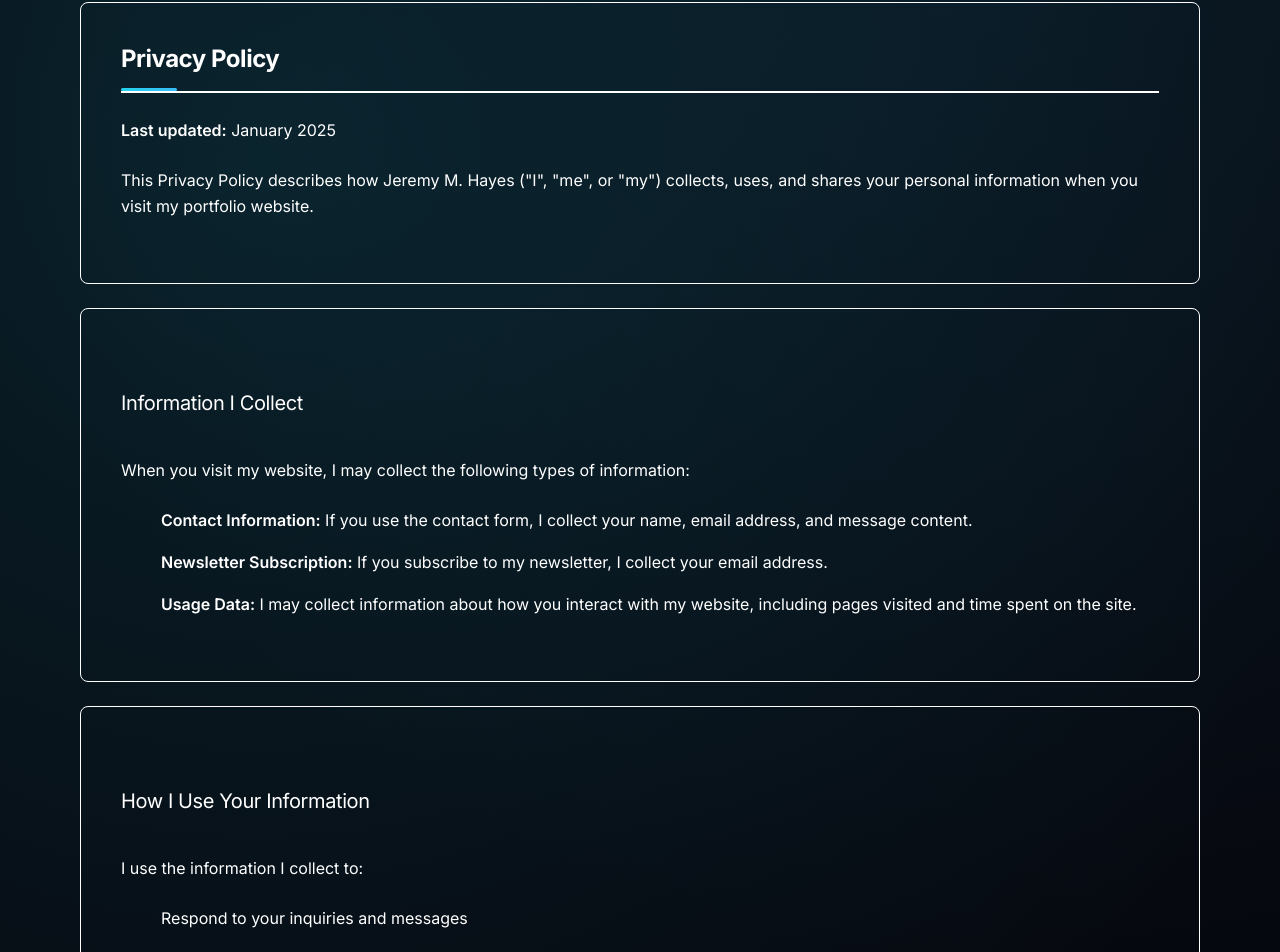
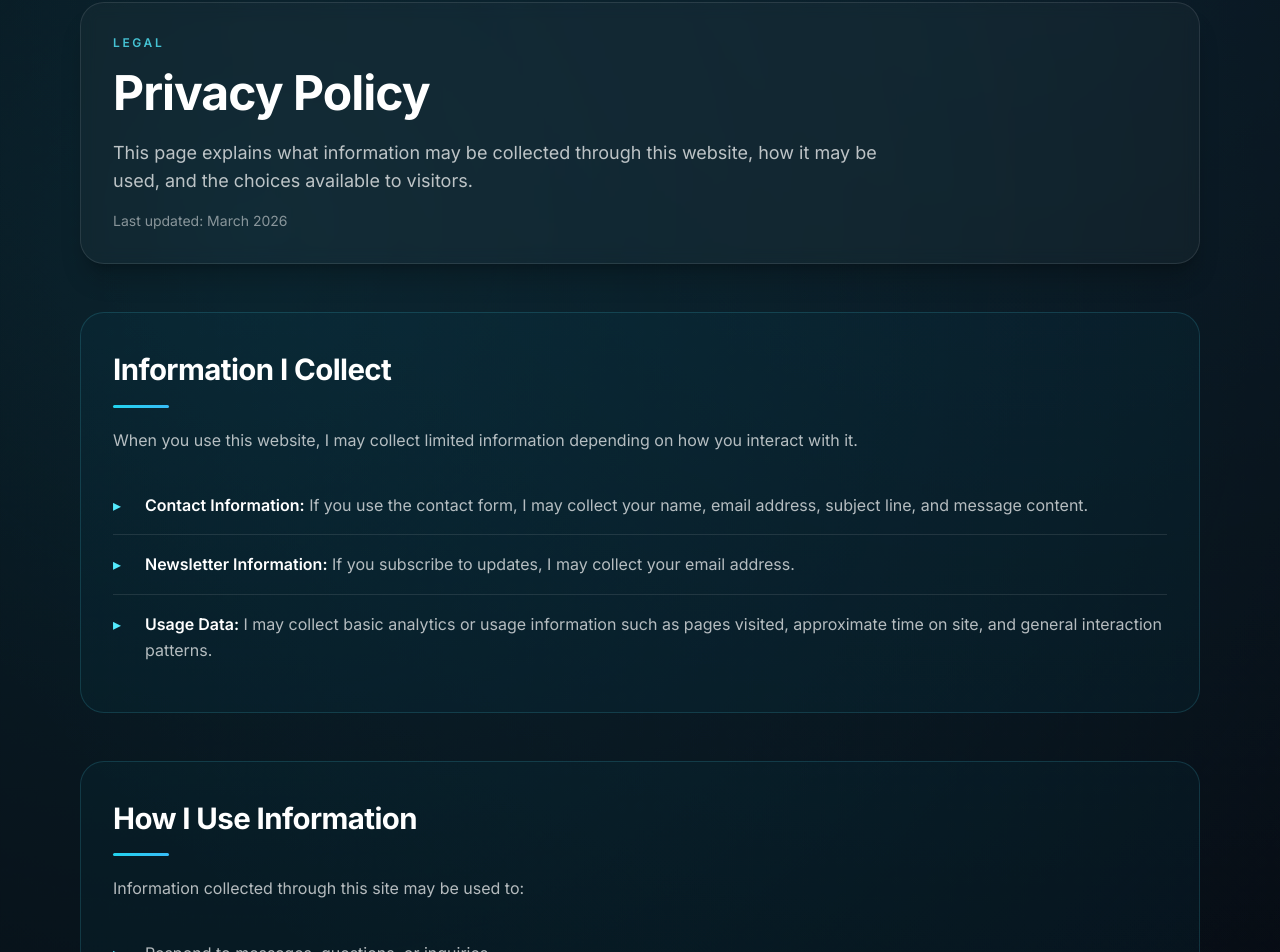
Before and after one commit to AspectOV/Portfolio, a Next.js app: page /privacy-policy in a window 1280 px wide. Shown: the part 142-1094 px from the top of the page. Built offline with nearby package versions, Linux system fonts and the light colour scheme.

Commit message:
Update page.tsx

```diff
--- a/src/app/privacy-policy/page.tsx
+++ b/src/app/privacy-policy/page.tsx
@@ -3,121 +3,157 @@
 import React from 'react'
 import { motion } from 'framer-motion'
 
+interface PolicySection {
+  title: string
+  content?: string[]
+  items?: { label?: string; text: string }[]
+}
+
+const sectionTransition = (delay = 0) => ({
+  initial: { opacity: 0, y: 24 },
+  whileInView: { opacity: 1, y: 0 },
+  viewport: { once: true, amount: 0.15 },
+  transition: { duration: 0.5, delay },
+})
+
+const policySections: PolicySection[] = [
+  {
+    title: 'Information I Collect',
+    content: [
+      'When you use this website, I may collect limited information depending on how you interact with it.',
+    ],
+    items: [
+      {
+        label: 'Contact Information',
+        text: 'If you use the contact form, I may collect your name, email address, subject line, and message content.',
+      },
+      {
+        label: 'Newsletter Information',
+        text: 'If you subscribe to updates, I may collect your email address.',
+      },
+      {
+        label: 'Usage Data',
+        text: 'I may collect basic analytics or usage information such as pages visited, approximate time on site, and general interaction patterns.',
+      },
+    ],
+  },
+  {
+    title: 'How I Use Information',
+    content: ['Information collected through this site may be used to:'],
+    items: [
+      { text: 'Respond to messages, questions, or inquiries.' },
+      { text: 'Send updates only if you have chosen to subscribe.' },
+      { text: 'Improve site content, usability, and performance.' },
+      { text: 'Monitor basic traffic and site behavior.' },
+    ],
+  },
+  {
+    title: 'Information Sharing',
+    content: [
+      'I do not sell your personal information. I may only share information when reasonably necessary in limited situations, such as:',
+    ],
+    items: [
+      { text: 'With your consent.' },
+      { text: 'To comply with legal obligations.' },
+      { text: 'To protect the security, rights, or operation of this website.' },
+    ],
+  },
+  {
+    title: 'Data Security',
+    content: [
+      'Reasonable measures may be used to protect information submitted through this website. However, no internet transmission or storage system can be guaranteed to be completely secure.',
+    ],
+  },
+  {
+    title: 'Your Choices',
+    content: ['Depending on the data involved, you may be able to:'],
+    items: [
+      { text: 'Request access to information you submitted.' },
+      { text: 'Request corrections to inaccurate information.' },
+      { text: 'Request deletion of submitted information, when applicable.' },
+      { text: 'Unsubscribe from updates at any time.' },
+    ],
+  },
+  {
+    title: 'Third-Party Services',
+    content: [
+      'This website may use third-party tools, services, embeds, hosting providers, or links to external platforms. Those services may handle data according to their own privacy policies.',
+    ],
+  },
+  {
+    title: 'Policy Updates',
+    content: [
+      'This privacy policy may be updated from time to time to reflect changes to the site, its features, or its data practices. The latest version will always be shown on this page.',
+    ],
+  },
+  {
+    title: 'Contact',
+    content: [
+      'If you have questions about this privacy policy or how information is handled, please contact me through the contact page on this website.',
+    ],
+  },
+]
+
 const PrivacyPolicyPage: React.FC = () => {
-  const sectionClasses = "bg-bg-secondary border border-border rounded-lg p-10 leading-relaxed";
-  const h2Classes = "text-text-primary mb-6 text-2xl border-b-2 border-accent pb-4";
-  const h3Classes = "text-text-primary my-10 text-xl";
-  const pClasses = "mb-6 text-text-secondary";
-  const ulClasses = "my-6 pl-10";
-  const liClasses = "mb-4 text-text-secondary";
-  const strongClasses = "text-text-primary font-semibold";
+  return (
+    <div className="space-y-10 md:space-y-12">
+      <motion.section
+        className="rounded-3xl border border-white/10 bg-white/[0.03] p-6 shadow-xl shadow-black/20 backdrop-blur-sm md:p-8"
+        {...sectionTransition(0)}
+      >
+        <p className="mb-3 text-xs font-semibold uppercase tracking-[0.22em] text-cyan-300/80">
+          Legal
+        </p>
 
-  return (
-    <div className="space-y-6">
-      <motion.section
-        className={sectionClasses}
-        initial={{ opacity: 0, y: 20 }}
-        animate={{ opacity: 1, y: 0 }}
-        transition={{ duration: 0.6 }}
-      >
-        <h2 className={h2Classes}>Privacy Policy</h2>
-        <p className={pClasses}><strong className={strongClasses}>Last updated:</strong> January 2025</p>
+        <h1 className="text-balance text-3xl font-bold leading-tight md:text-5xl">
+          Privacy Policy
+        </h1>
 
-        <p className={pClasses}>
-          This Privacy Policy describes how Jeremy M. Hayes ("I", "me", or "my") collects, uses, and shares your personal information when you visit my portfolio website.
+        <p className="mt-4 max-w-3xl text-base text-white/72 md:text-lg">
+          This page explains what information may be collected through this
+          website, how it may be used, and the choices available to visitors.
+        </p>
+
+        <p className="mt-4 text-sm text-white/50">
+          Last updated: March 2026
         </p>
       </motion.section>
 
-      <motion.section
-        className={sectionClasses}
-        initial={{ opacity: 0, y: 20 }}
-        animate={{ opacity: 1, y: 0 }}
-        transition={{ duration: 0.6, delay: 0.2 }}
-      >
-        <h3 className={h3Classes}>Information I Collect</h3>
-        <p className={pClasses}>When you visit my website, I may collect the following types of information:</p>
-        <ul className={ulClasses}>
-          <li className={liClasses}><strong className={strongClasses}>Contact Information:</strong> If you use the contact form, I collect your name, email address, and message content.</li>
-          <li className={liClasses}><strong className={strongClasses}>Newsletter Subscription:</strong> If you subscribe to my newsletter, I collect your email address.</li>
-          <li className={liClasses}><strong className={strongClasses}>Usage Data:</strong> I may collect information about how you interact with my website, including pages visited and time spent on the site.</li>
-        </ul>
-      </motion.section>
+      {policySections.map((section, index) => (
+        <motion.section
+          key={section.title}
+          className="rounded-3xl border border-cyan-300/15 bg-cyan-500/[0.04] p-6 md:p-8"
+          {...sectionTransition(0.06 * (index + 1))}
+        >
+          <h2>{section.title}</h2>
 
-      <motion.section
-        className={sectionClasses}
-        initial={{ opacity: 0, y: 20 }}
-        animate={{ opacity: 1, y: 0 }}
-        transition={{ duration: 0.6, delay: 0.4 }}
-      >
-        <h3 className={h3Classes}>How I Use Your Information</h3>
-        <p className={pClasses}>I use the information I collect to:</p>
-        <ul className={ulClasses}>
-          <li className={liClasses}>Respond to your inquiries and messages</li>
-          <li className={liClasses}>Send you updates about my projects and work (if you've subscribed)</li>
-          <li className={liClasses}>Improve my website and user experience</li>
-          <li className={liClasses}>Analyze website usage and performance</li>
-        </ul>
-      </motion.section>
+          {section.content?.map((paragraph) => (
+            <p key={paragraph} className="mt-4 max-w-3xl leading-8 text-white/70">
+              {paragraph}
+            </p>
+          ))}
 
-      <motion.section
-        className={sectionClasses}
-        initial={{ opacity: 0, y: 20 }}
-        animate={{ opacity: 1, y: 0 }}
-        transition={{ duration: 0.6, delay: 0.6 }}
-      >
-        <h3 className={h3Classes}>Information Sharing</h3>
-        <p className={pClasses}>
-          I do not sell, trade, or otherwise transfer your personal information to third parties.
-          I may share your information only in the following circumstances:
-        </p>
-        <ul className={ulClasses}>
-          <li className={liClasses}>With your explicit consent</li>
-          <li className={liClasses}>To comply with legal obligations</li>
-          <li className={liClasses}>To protect my rights and safety</li>
-        </ul>
-      </motion.section>
-
-      <motion.section
-        className={sectionClasses}
-        initial={{ opacity: 0, y: 20 }}
-        animate={{ opacity: 1, y: 0 }}
-        transition={{ duration: 0.6, delay: 0.8 }}
-      >
-        <h3 className={h3Classes}>Data Security</h3>
-        <p className={pClasses}>
-          I implement appropriate security measures to protect your personal information against unauthorized access,
-          alteration, disclosure, or destruction. However, no method of transmission over the internet is 100% secure.
-        </p>
-      </motion.section>
-
-      <motion.section
-        className={sectionClasses}
-        initial={{ opacity: 0, y: 20 }}
-        animate={{ opacity: 1, y: 0 }}
-        transition={{ duration: 0.6, delay: 1.0 }}
-      >
-        <h3 className={h3Classes}>Your Rights</h3>
-        <p className={pClasses}>You have the right to:</p>
-        <ul className={ulClasses}>
-          <li className={liClasses}>Access the personal information I hold about you</li>
-          <li className={liClasses}>Request correction of inaccurate information</li>
-          <li className={liClasses}>Request deletion of your personal information</li>
-          <li className={liClasses}>Unsubscribe from my newsletter at any time</li>
-        </ul>
-      </motion.section>
-
-      <motion.section
-        className={sectionClasses}
-        initial={{ opacity: 0, y: 20 }}
-        animate={{ opacity: 1, y: 0 }}
-        transition={{ duration: 0.6, delay: 1.2 }}
-      >
-        <h3 className={h3Classes}>Contact Me</h3>
-        <p className={pClasses}>
-          If you have any questions about this Privacy Policy or my data practices,
-          please contact me through the contact form on this website.
-        </p>
-      </motion.section>
+          {section.items && (
+            <ul className="mt-5 list-none p-0">
+              {section.items.map((item) => (
+                <li
+                  key={`${section.title}-${item.text}`}
+                  className="relative border-b border-white/10 py-4 pl-8 text-white/70 last:border-b-0 before:absolute before:left-0 before:top-4 before:text-cyan-300 before:content-['▸']"
+                >
+                  {item.label ? (
+                    <>
+                      <strong className="font-semibold text-white">{item.label}:</strong>{' '}
+                      {item.text}
+                    </>
+                  ) : (
+                    item.text
+                  )}
+                </li>
+              ))}
+            </ul>
+          )}
+        </motion.section>
+      ))}
     </div>
   )
 }
```
